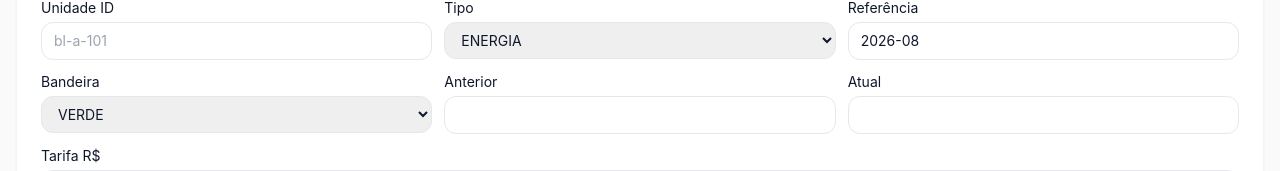
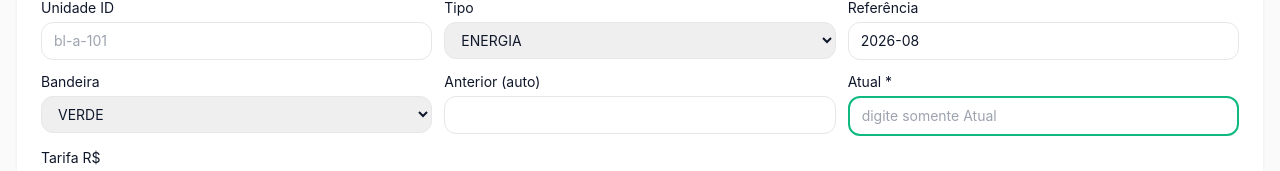
Before and after one commit to elmesson/medi-o, a Next.js app: page /gestao/leituras in a window 1280 px wide. Shown: the part 359-530 px from the top of the page. Built offline with nearby package versions, Linux system fonts and the light colour scheme; no server answers.

Commit message:
feat(leiturista): QR scan auto-preenche anterior/unidade/tarifa/bandeira + tela verde sucesso + proximo/sair

```diff
--- a/src/app/(gestao)/gestao/leituras/page.tsx
+++ b/src/app/(gestao)/gestao/leituras/page.tsx
@@ -12,6 +12,7 @@ export default function LeiturasGestaoPage(){
   const [inquilinos,setInquilinos]=useState<any[]>([]);
   const [showCamera,setShowCamera]=useState(false);
   const videoRef = useRef<HTMLVideoElement>(null);
+  const [sucesso,setSucesso]=useState<any>(null);
 
   async function load(){
     const r = await fetch("/api/admin/leituras").then(res=>res.json()).catch(()=>[]);
@@ -23,19 +24,25 @@ export default function LeiturasGestaoPage(){
 
   function validarQR(){
     const scan = codigoScan.trim();
+    // detecta tipo pelo código escaneado
     const found = inquilinos.find((i:any)=> [i.codigoMedidorEnergia, i.codigoMedidorAgua, i.codigoMedidorGas, i.codigoMedidor].includes(scan));
     if(!found){ setScanOk(false); setScanMsg("Código não encontrado — verifique o QR do medidor."); return; }
-    const expected = form.tipo==="ENERGIA" ? (found.codigoMedidorEnergia|| found.codigoMedidor) : form.tipo==="AGUA" ? found.codigoMedidorAgua : found.codigoMedidorGas;
-    if(expected && expected!==scan){ setScanOk(false); setScanMsg(`QR de ${form.tipo} diverge — esperado ${expected} para ${found.nome}. Evita erro de tipo!`); return; }
-    if(!expected){ setScanOk(false); setScanMsg(`Inquilino ${found.nome} não possui medidor de ${form.tipo} cadastrado.`); return; }
+    let tipoDetectado: string | null = null;
+    if(scan===found.codigoMedidorEnergia || scan===found.codigoMedidor) tipoDetectado="ENERGIA";
+    else if(scan===found.codigoMedidorAgua) tipoDetectado="AGUA";
+    else if(scan===found.codigoMedidorGas) tipoDetectado="GAS";
+    const tipoFinal = tipoDetectado || form.tipo;
     const vinc = (found.unidades||[])[0];
-    if(vinc && vinc.unidadeId !== form.unidadeId && form.unidadeId){
-      setScanOk(false); setScanMsg(`QR válido para ${found.nome} (${scan}) mas unidade diverge (${vinc.unidadeId} ≠ ${form.unidadeId}) — erro evitado!`);
-      return;
-    }
-    if(!form.unidadeId && vinc) setForm({...form, unidadeId: vinc.unidadeId});
-    const medidorShow = form.tipo==="ENERGIA" ? found.medidorEnergia||found.medidor : form.tipo==="AGUA" ? found.medidorAgua : found.medidorGas;
-    setScanOk(true); setScanMsg(`✓ Validado ${form.tipo}: ${found.nome} • ${scan} • Medidor ${medidorShow||"-"} — leitura liberada. (rastreável)`);
+    const unidadeId = vinc?.unidadeId || form.unidadeId || "bl-a-101";
+    // busca última leitura para preencher anterior, tarifa, bandeira
+    const last = lista.filter((l:any)=> l.unidadeId===unidadeId && l.tipo===tipoFinal).sort((a:any,b:any)=> b.referencia.localeCompare(a.referencia))[0];
+    const leituraAnterior = last ? last.leituraAtual : 0;
+    const tarifa = last?.tarifa || (tipoFinal==="ENERGIA"?"0.92": tipoFinal==="AGUA"?"6.50":"7.20");
+    const bandeira = last?.bandeira || "VERDE";
+    setForm({ ...form, unidadeId, tipo: tipoFinal as any, leituraAnterior: String(leituraAnterior), tarifa: String(tarifa), bandeira });
+    setScanOk(true);
+    const medidorShow = tipoFinal==="ENERGIA" ? found.medidorEnergia||found.medidor : tipoFinal==="AGUA" ? found.medidorAgua : found.medidorGas;
+    setScanMsg(`✓ Validado ${tipoFinal}: ${found.nome} • ${scan} • Medidor ${medidorShow||"-"} — dados carregados. Digite apenas a leitura Atual.`);
   }
   async function abrirCamera(){
     setShowCamera(true);
@@ -54,11 +61,22 @@ export default function LeiturasGestaoPage(){
     e.preventDefault();
     if(codigoScan && scanOk===false){ alert("Valide o QR do medidor antes de salvar para evitar erro."); return; }
     if(codigoScan && !scanOk){ alert("Clique em Validar QR antes de salvar."); return; }
+    if(!form.leituraAtual){ alert("Informe a leitura Atual."); return; }
     const res = await fetch("/api/admin/leituras", { method:"POST", headers:{ "Content-Type":"application/json"}, body: JSON.stringify({ leituras: [{ unidadeId: form.unidadeId || "bl-a-101", tipo: form.tipo, referencia: form.referencia, leituraAnterior: Number(form.leituraAnterior), leituraAtual: Number(form.leituraAtual), tarifa: Number(form.tarifa), bandeira: form.bandeira }] }) });
-    if(res.ok) load();
+    if(res.ok){
+      const inq = inquilinos.find((i:any)=> [i.codigoMedidorEnergia, i.codigoMedidorAgua, i.codigoMedidorGas, i.codigoMedidor].includes(codigoScan) || i.unidades?.[0]?.unidadeId===form.unidadeId);
+      const idx = inquilinos.findIndex((i:any)=> i.id===inq?.id);
+      const proximo = inquilinos.length ? inquilinos[(idx+1)%inquilinos.length] : null;
+      setSucesso({ inquilino: inq?.nome||"Inquilino", unidadeId: form.unidadeId, tipo: form.tipo, leituraAtual: form.leituraAtual, proximo });
+      setForm({...form, leituraAnterior: form.leituraAtual, leituraAtual: ""});
+      setCodigoScan("");
+      setScanOk(null);
+      load();
+    }
     else {
       const consumo = Number(form.leituraAtual)-Number(form.leituraAnterior);
       setLista([{ id: Math.random().toString(36).slice(2), ...form, leituraAnterior: Number(form.leituraAnterior), leituraAtual: Number(form.leituraAtual), consumo, tarifa: Number(form.tarifa) }, ...lista]);
+      setSucesso({ inquilino: "Inquilino", unidadeId: form.unidadeId, tipo: form.tipo, leituraAtual: form.leituraAtual, proximo: inquilinos[0]||null });
     }
   }
   function iniciarEdicao(item:any){
@@ -100,17 +118,37 @@ export default function LeiturasGestaoPage(){
         )}
         {scanMsg && <div className={`text-xs rounded-xl px-3 py-2 ${scanOk?"bg-emerald-100 text-emerald-800":"bg-rose-100 text-rose-700"}`}>{scanMsg}</div>}
       </Card>
+      {sucesso && (
+        <Card className="bg-emerald-600 text-white border-emerald-700">
+          <h3 className="font-bold">✓ MEDIÇÃO DADOS DO INQUILINO FOI SALVO COM SUCESSO</h3>
+          <p className="text-sm mt-1 opacity-90">{sucesso.inquilino} • {sucesso.unidadeId} • {sucesso.tipo} • Leitura Atual {sucesso.leituraAtual}</p>
+          {sucesso.proximo && <p className="text-xs mt-2 opacity-80">Próximo medidor sugerido: <b>{sucesso.proximo.nome}</b> • {sucesso.proximo.codigoMedidorEnergia|| sucesso.proximo.codigoMedidor|| sucesso.proximo.codigoMedidorAgua} • Unidade {sucesso.proximo.unidades?.[0]?.unidadeId||""}</p>}
+          <div className="flex gap-2 mt-3">
+            <button onClick={()=>{
+              if(sucesso.proximo){
+                const cod = sucesso.proximo.codigoMedidorEnergia || sucesso.proximo.codigoMedidor || sucesso.proximo.codigoMedidorAgua || "";
+                setCodigoScan(cod);
+                setScanMsg("QR do próximo medidor carregado — clique Validar.");
+                setScanOk(null);
+              }
+              setSucesso(null);
+            }} className="flex-1 bg-white text-emerald-700 rounded-xl py-2 font-semibold text-sm">Próximo Medidor</button>
+            <button onClick={()=>{ setSucesso(null); setCodigoScan(""); setScanOk(null); setScanMsg(null); }} className="flex-1 bg-zinc-900 text-white rounded-xl py-2 text-sm">SAIR — Novo Registro</button>
+          </div>
+        </Card>
+      )}
       <Card className="space-y-3">
         <h3 className="font-semibold text-sm">2) Realizar leitura do inquilino</h3>
         <p className="text-xs text-zinc-500">{scanOk ? "QR validado — pode informar a medição." : "Valide o QR acima para liberar o salvamento."}</p>
         <form onSubmit={salvar} className="grid md:grid-cols-3 gap-3">
-          <label className="text-sm">Unidade ID<input value={form.unidadeId} onChange={e=>setForm({...form, unidadeId:e.target.value})} placeholder="bl-a-101" className="mt-1 w-full border rounded-xl px-3 py-2" /></label>
-          <label className="text-sm">Tipo<select value={form.tipo} onChange={e=>setForm({...form, tipo:e.target.value})} className="mt-1 w-full border rounded-xl px-3 py-2"><option>ENERGIA</option><option>AGUA</option><option>GAS</option></select></label>
-          <label className="text-sm">Referência<input value={form.referencia} onChange={e=>setForm({...form, referencia:e.target.value})} className="mt-1 w-full border rounded-xl px-3 py-2" /></label>
-          <label className="text-sm">Bandeira<select value={form.bandeira} onChange={e=>setForm({...form, bandeira:e.target.value})} className="mt-1 w-full border rounded-xl px-3 py-2"><option>VERDE</option><option>AMARELA</option><option>VERMELHA_P1</option><option>VERMELHA_P2</option></select></label>
-          <label className="text-sm">Anterior<input type="number" value={form.leituraAnterior} onChange={e=>setForm({...form, leituraAnterior:e.target.value})} className="mt-1 w-full border rounded-xl px-3 py-2" /></label>
-          <label className="text-sm">Atual<input type="number" value={form.leituraAtual} onChange={e=>setForm({...form, leituraAtual:e.target.value})} className="mt-1 w-full border rounded-xl px-3 py-2" /></label>
-          <label className="text-sm md:col-span-3">Tarifa R$<input type="number" step="0.0001" value={form.tarifa} onChange={e=>setForm({...form, tarifa:e.target.value})} className="mt-1 w-full border rounded-xl px-3 py-2" /></label>
+          <label className="text-sm">Unidade ID<input value={form.unidadeId} readOnly={!!scanOk} className={`mt-1 w-full border rounded-xl px-3 py-2 ${scanOk?"bg-zinc-100":""}`} placeholder="bl-a-101" onChange={e=>setForm({...form, unidadeId:e.target.value})} /></label>
+          <label className="text-sm">Tipo<select value={form.tipo} disabled={!!scanOk} className={`mt-1 w-full border rounded-xl px-3 py-2 ${scanOk?"bg-zinc-100":""}`} onChange={e=>setForm({...form, tipo:e.target.value as any})}><option>ENERGIA</option><option>AGUA</option><option>GAS</option></select></label>
+          <label className="text-sm">Referência<input value={form.referencia} readOnly={!!scanOk} className={`mt-1 w-full border rounded-xl px-3 py-2 ${scanOk?"bg-zinc-100":""}`} onChange={e=>setForm({...form, referencia:e.target.value})} /></label>
+          <label className="text-sm">Bandeira<select value={form.bandeira} disabled={!!scanOk} className={`mt-1 w-full border rounded-xl px-3 py-2 ${scanOk?"bg-zinc-100":""}`} onChange={e=>setForm({...form, bandeira:e.target.value})}><option>VERDE</option><option>AMARELA</option><option>VERMELHA_P1</option><option>VERMELHA_P2</option></select></label>
+          <label className="text-sm">Anterior (auto)<input type="number" value={form.leituraAnterior} readOnly={!!scanOk} className={`mt-1 w-full border rounded-xl px-3 py-2 ${scanOk?"bg-zinc-100":""}`} onChange={e=>setForm({...form, leituraAnterior:e.target.value})} /></label>
+          <label className="text-sm">Atual *<input type="number" value={form.leituraAtual} onChange={e=>setForm({...form, leituraAtual:e.target.value})} placeholder="digite somente Atual" className="mt-1 w-full border-2 border-emerald-500 rounded-xl px-3 py-2" autoFocus={!!scanOk} /></label>
+          <label className="text-sm md:col-span-3">Tarifa R$<input type="number" step="0.0001" value={form.tarifa} readOnly={!!scanOk} className={`mt-1 w-full border rounded-xl px-3 py-2 ${scanOk?"bg-zinc-100":""}`} onChange={e=>setForm({...form, tarifa:e.target.value})} /></label>
+          {scanOk && <div className="md:col-span-3 text-xs text-emerald-700 bg-emerald-50 rounded-xl px-3 py-2">✓ Dados lançados automaticamente via QR — unidade, tipo, tarifa, bandeira e leitura anterior. Digite apenas a leitura Atual e clique Validar e Salvar.</div>}
           <button disabled={scanOk===false || (!scanOk && !!codigoScan)} className={`md:col-span-3 rounded-2xl py-2.5 font-semibold ${scanOk ? "bg-emerald-700 text-white" : "bg-zinc-200 text-zinc-500"}`}>{scanOk ? "Salvar leitura validada" : "Valide o QR para salvar"}</button>
         </form>
       </Card>
```
